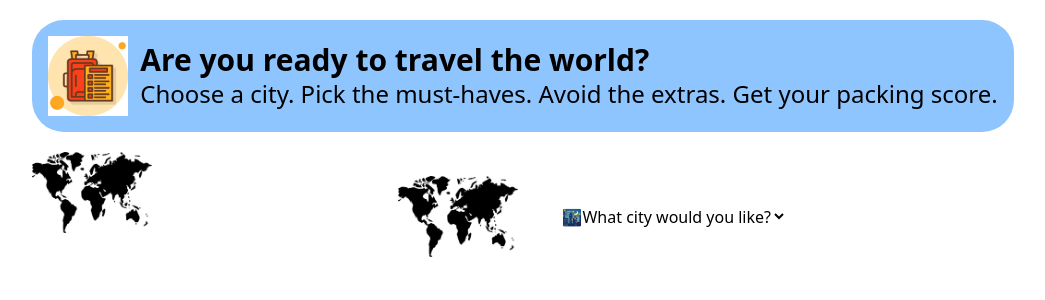
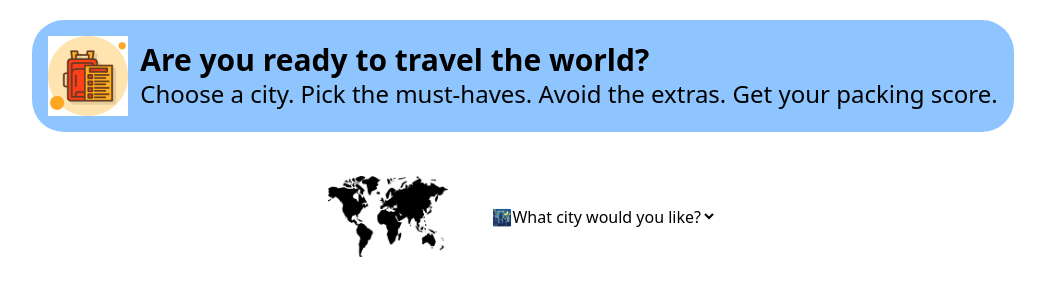
Before and after one commit to janetli82-ui/Automated-Testing, a Next.js app: page / in a window 1280 px wide. Shown: the top 300 px of the page, without its empty margins (117-1162 px from the left). Built offline with nearby package versions, Linux system fonts and the light colour scheme.

Commit message:
merging selector

```diff
--- a/src/app/page.tsx
+++ b/src/app/page.tsx
@@ -1,3 +1,4 @@
+'use client'
 
 import { useState } from "react"
 import Selector from "@/components/Selector";
@@ -12,10 +13,7 @@ export default function Home() {
   return (
     <div className="m-auto flex flex-col gap-5">
       <Header />
-      <div className="flex gap-5">
-        <img src="/world.jpg" alt="world" className="w-30 h-fit"/>
-        <Selector city={city} updateCity={handleChange}/>
-      </div>
+      <Selector city={city} updateCity={handleChange}/>
     </div>
   );
 }
```
